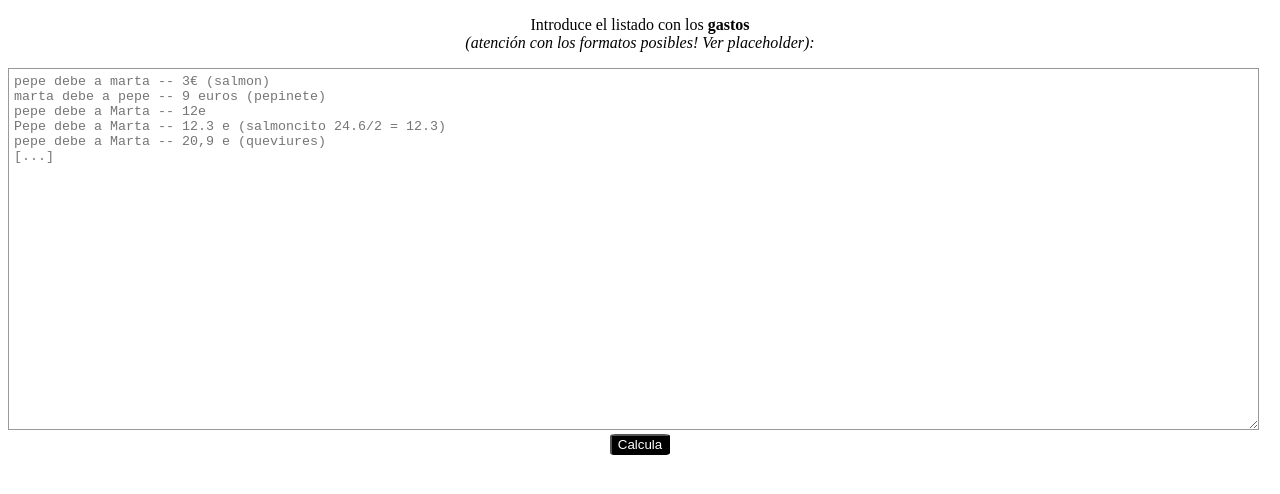
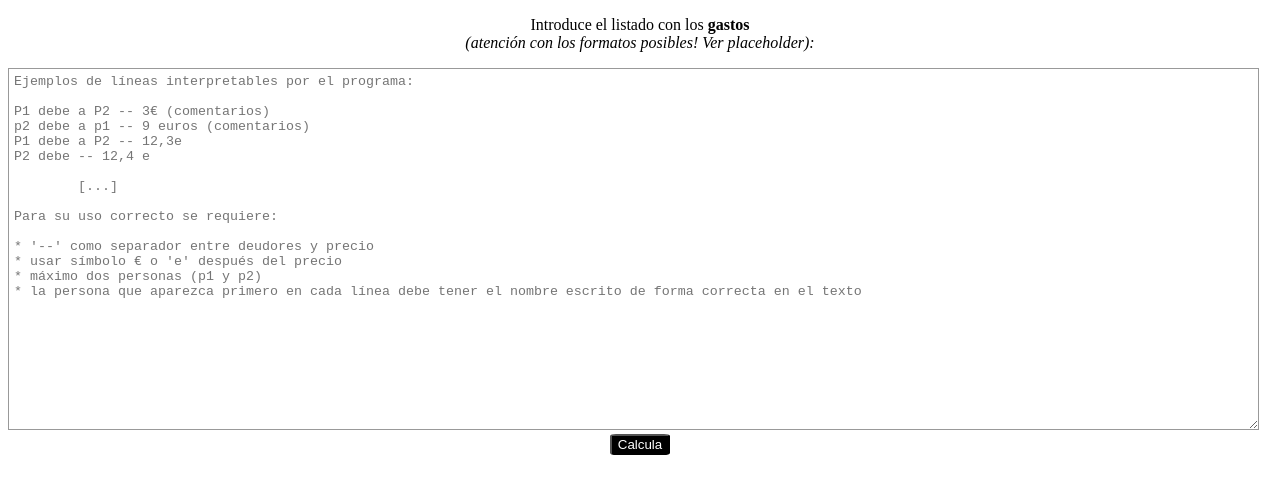
Before and after one commit to blackcub3s/costParser, a plain HTML site: page index.html in a window 1280 px wide. Drawn offline with Linux system fonts and the light colour scheme.

Commit message:
placeholders canviats

```diff
--- a/index.html
+++ b/index.html
@@ -17,12 +17,21 @@
         <label for="fname"></label>
        <!-- <input type="text" id="formulari" placeholder = "Pepe debe a Carlos - 23"><br><br>-->
         <textarea id="latextarea"
-        placeholder = "pepe debe a marta -- 3€ (salmon)
-marta debe a pepe -- 9 euros (pepinete)
-pepe debe a Marta -- 12e
-Pepe debe a Marta -- 12.3 e (salmoncito 24.6/2 = 12.3)
-pepe debe a Marta -- 20,9 e (queviures)
-[...]"></textarea>
+        placeholder = "Ejemplos de líneas interpretables por el programa:
+
+P1 debe a P2 -- 3€ (comentarios)
+p2 debe a p1 -- 9 euros (comentarios)
+P1 debe a P2 -- 12,3e
+P2 debe -- 12,4 e
+
+        [...]
+
+Para su uso correcto se requiere:
+
+* '--' como separador entre deudores y precio
+* usar símbolo € o 'e' después del precio
+* máximo dos personas (p1 y p2)
+* la persona que aparezca primero en cada línea debe tener el nombre escrito de forma correcta en el texto"></textarea>
       </form>
     <div id="div_boto">
         <button id = "botonet" onclick="mostraDeutes()">Calcula</button>
```
